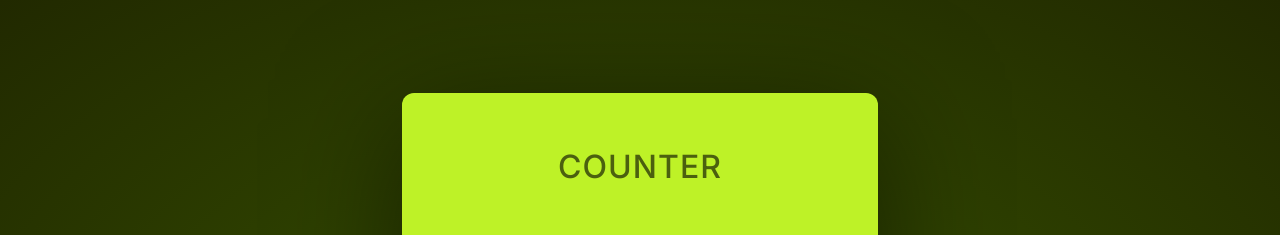
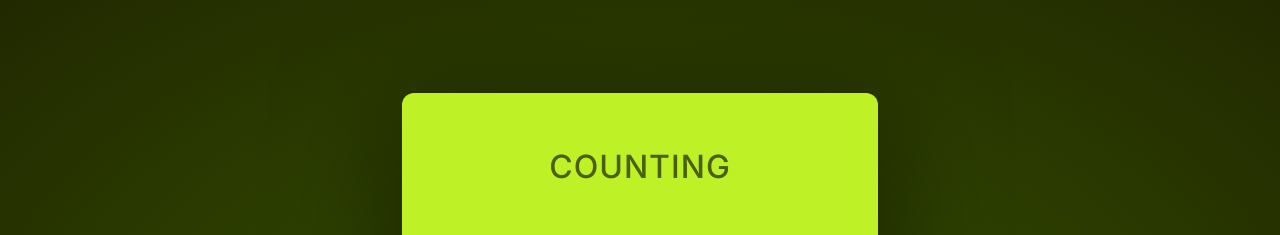
Before and after one commit to JakeJeongAiden/fancy-counter, a React (Vite) app in the folder @4.4.1/: page / in a window 1280 px wide. Shown: the top 235 px of the page. Built offline with nearby package versions, Linux system fonts and the light colour scheme.

Commit message:
Add logic to Count Title

```diff
--- a/@4.4.1/src/Card.jsx
+++ b/@4.4.1/src/Card.jsx
@@ -6,11 +6,12 @@ import { useState } from 'react'
 
 export default function Card () {
   const [number, setNumber] = useState(0)
+  //it's appealing to use useState but it's not necessary. We don't need additional state to determine if the card is locked or not. We can use the number state to determine that. If the number is 5, then the card is locked. If it's not 5, then the card is not locked. We can use this logic to determine the locked state of the card. We can use a ternary operator to determine the locked state of the card. If the number is 5, then the locked state is true. If the number is not 5, then the locked state is false. We can use this ternary operator to deter
   const locked = number === 5 ? true : false
 
   return (
     <div className={`card ${locked && 'card--limit'}`}>
-      <Title />
+      <Title locked={locked} />
       <Count number={number} />
       <ResetButton setNumber={setNumber} />
       <ButtonContainer setNumber={setNumber} locked={locked} />
--- a/@4.4.1/src/Title.jsx
+++ b/@4.4.1/src/Title.jsx
@@ -1,3 +1,13 @@
-export default function Title () {
-  return <h1 className='title'>Counter</h1>
+export default function Title ({ locked }) {
+  return (
+    <h1 className='title'>
+      {locked ? (
+        <span>
+          Limit Reached! Buy <b>Pro</b> Version
+        </span>
+      ) : (
+        <span>Counting</span>
+      )}
+    </h1>
+  )
 }
```
